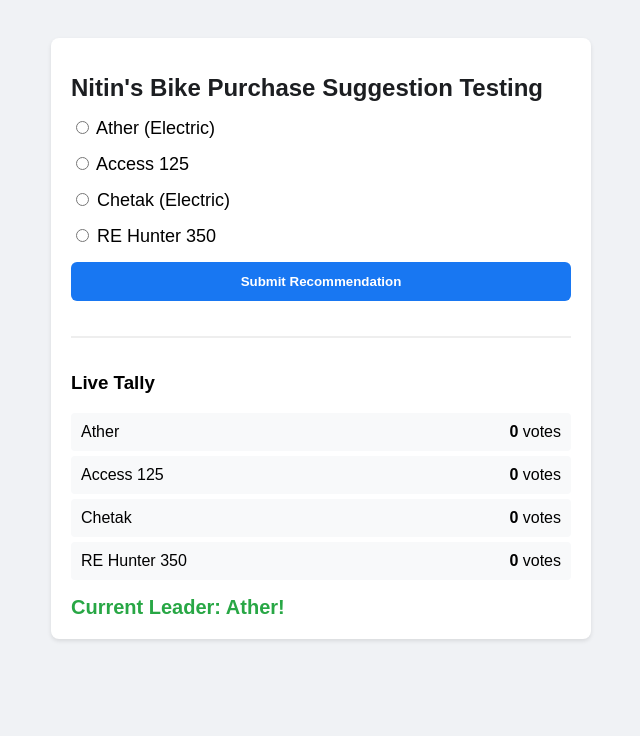
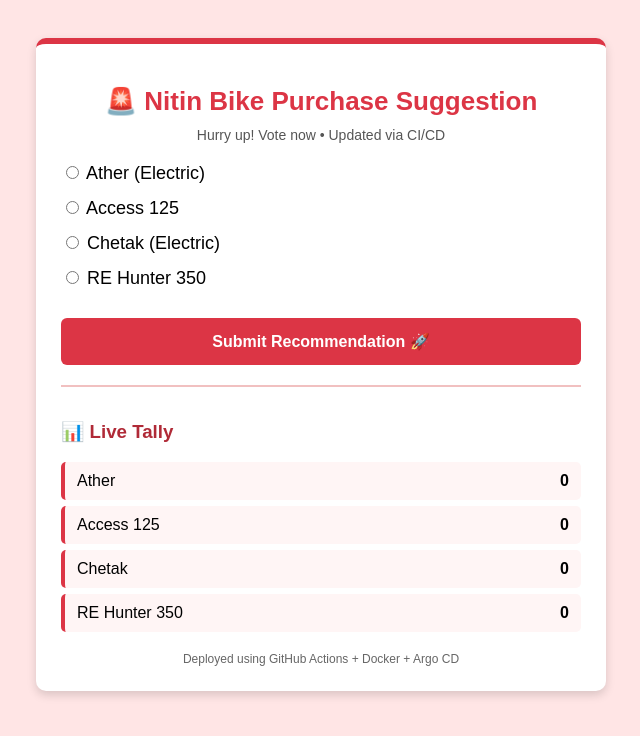
Before and after one commit to mohneeshdubey/voting-app, a Flask app: page / in a window 1280 px wide. Shown: the top 736 px of the page, without its empty margins (319-959 px from the left). Run offline with Flask 3, Linux system fonts and the light colour scheme.

Commit message:
UI: red theme + new title for Nitin bike app

```diff
--- a/templates/index.html
+++ b/templates/index.html
@@ -1,48 +1,155 @@
 <!DOCTYPE html>
-<html>
+<html lang="en">
 <head>
-    <title>Nitin's Bike Purchase Suggestion-Jan-2026-Upgrade your self</title>
+    <meta charset="UTF-8">
+    <title>Nitin Bike Purchase Suggestion – Hurry Up 🚨</title>
+
     <style>
-        body { font-family: Arial, sans-serif; padding: 30px; background-color: #f0f2f5; }
-        .form-card { background: white; padding: 20px; border-radius: 8px; max-width: 500px; margin: auto; box-shadow: 0 2px 4px rgba(0,0,0,0.1); }
-        h1 { color: #1c1e21; font-size: 24px; }
-        .option { margin: 15px 0; font-size: 18px; }
-        input[type="submit"] { background: #1877f2; color: white; border: none; padding: 12px 20px; border-radius: 6px; cursor: pointer; width: 100%; font-weight: bold; margin-bottom: 20px; }
-        .results-box { border-top: 2px solid #eee; padding-top: 15px; margin-top: 15px; }
-        .winner-text { color: #28a745; font-weight: bold; font-size: 20px; margin-top: 10px; }
-        ul { list-style-type: none; padding: 0; }
-        li { background: #f8f9fa; margin: 5px 0; padding: 10px; border-radius: 4px; display: flex; justify-content: space-between; }
+        body {
+            font-family: Arial, sans-serif;
+            padding: 30px;
+            background-color: #ffe5e5; /* light red background */
+        }
+
+        .form-card {
+            background: white;
+            padding: 25px;
+            border-radius: 10px;
+            max-width: 520px;
+            margin: auto;
+            box-shadow: 0 4px 10px rgba(0,0,0,0.15);
+            border-top: 6px solid #dc3545;
+        }
+
+        h1 {
+            color: #dc3545;
+            font-size: 26px;
+            text-align: center;
+            margin-bottom: 10px;
+        }
+
+        h3 {
+            color: #b02a37;
+        }
+
+        .subtitle {
+            text-align: center;
+            color: #555;
+            margin-bottom: 20px;
+            font-size: 14px;
+        }
+
+        .option {
+            margin: 14px 0;
+            font-size: 18px;
+        }
+
+        input[type="submit"] {
+            background: #dc3545;
+            color: white;
+            border: none;
+            padding: 14px;
+            border-radius: 6px;
+            cursor: pointer;
+            width: 100%;
+            font-weight: bold;
+            margin-top: 15px;
+            font-size: 16px;
+        }
+
+        input[type="submit"]:hover {
+            background: #bb2d3b;
+        }
+
+        .results-box {
+            border-top: 2px solid #f1c0c0;
+            padding-top: 15px;
+            margin-top: 20px;
+        }
+
+        .winner-text {
+            color: #198754;
+            font-weight: bold;
+            font-size: 20px;
+            margin-top: 10px;
+        }
+
+        ul {
+            list-style-type: none;
+            padding: 0;
+        }
+
+        li {
+            background: #fff5f5;
+            margin: 6px 0;
+            padding: 10px 12px;
+            border-radius: 5px;
+            display: flex;
+            justify-content: space-between;
+            border-left: 4px solid #dc3545;
+        }
+
+        .footer {
+            text-align: center;
+            margin-top: 20px;
+            font-size: 12px;
+            color: #666;
+        }
     </style>
 </head>
+
 <body>
     <div class="form-card">
-        <h1>Nitin's Bike Purchase Suggestion Testing</h1>
+        <h1>🚨 Nitin Bike Purchase Suggestion</h1>
+        <div class="subtitle">
+            Hurry up! Vote now • Updated via CI/CD
+        </div>
+
         <form method="POST">
-            <div class="option"><input type="radio" name="bike" value="Ather" required> Ather (Electric)</div>
-            <div class="option"><input type="radio" name="bike" value="Access 125"> Access 125</div>
-            <div class="option"><input type="radio" name="bike" value="Chetak"> Chetak (Electric)</div>
-            <div class="option"><input type="radio" name="bike" value="RE Hunter 350"> RE Hunter 350</div>
-            <input type="submit" value="Submit Recommendation">
+            <div class="option">
+                <input type="radio" name="bike" value="Ather" required>
+                Ather (Electric)
+            </div>
+
+            <div class="option">
+                <input type="radio" name="bike" value="Access 125">
+                Access 125
+            </div>
+
+            <div class="option">
+                <input type="radio" name="bike" value="Chetak">
+                Chetak (Electric)
+            </div>
+
+            <div class="option">
+                <input type="radio" name="bike" value="RE Hunter 350">
+                RE Hunter 350
+            </div>
+
+            <input type="submit" value="Submit Recommendation 🚀">
         </form>
 
         <div class="results-box">
-            <h3>Live Tally</h3>
+            <h3>📊 Live Tally</h3>
+
             <ul>
                 {% for bike, count in votes.items() %}
                 <li>
                     <span>{{ bike }}</span>
-                    <span><strong>{{ count }}</strong> votes</span>
+                    <strong>{{ count }}</strong>
                 </li>
                 {% endfor %}
             </ul>
 
-            {% if winner %}
-                <div class="winner-text">Current Leader: {{ winner }}!</div>
+            {% if choice %}
+            <div class="winner-text">
+                ✅ You voted for: {{ choice }}
+            </div>
             {% endif %}
+        </div>
 
-            {% if choice %}
-                <p style="margin-top:20px; color: #1877f2;">You just voted for: <strong>{{ choice }}</strong></p>
-            {% endif %}
+        <div class="footer">
+            Deployed using GitHub Actions + Docker + Argo CD
         </div>
     </div>
 </body>
```
